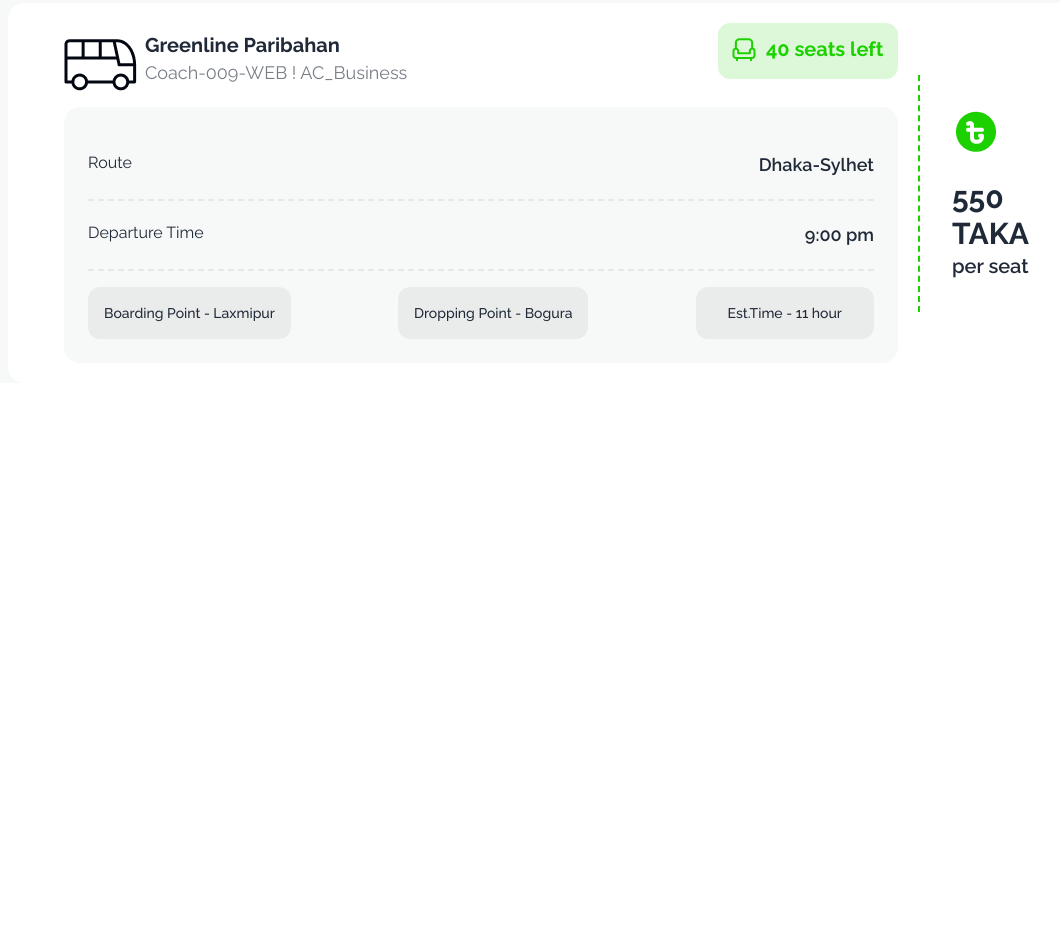
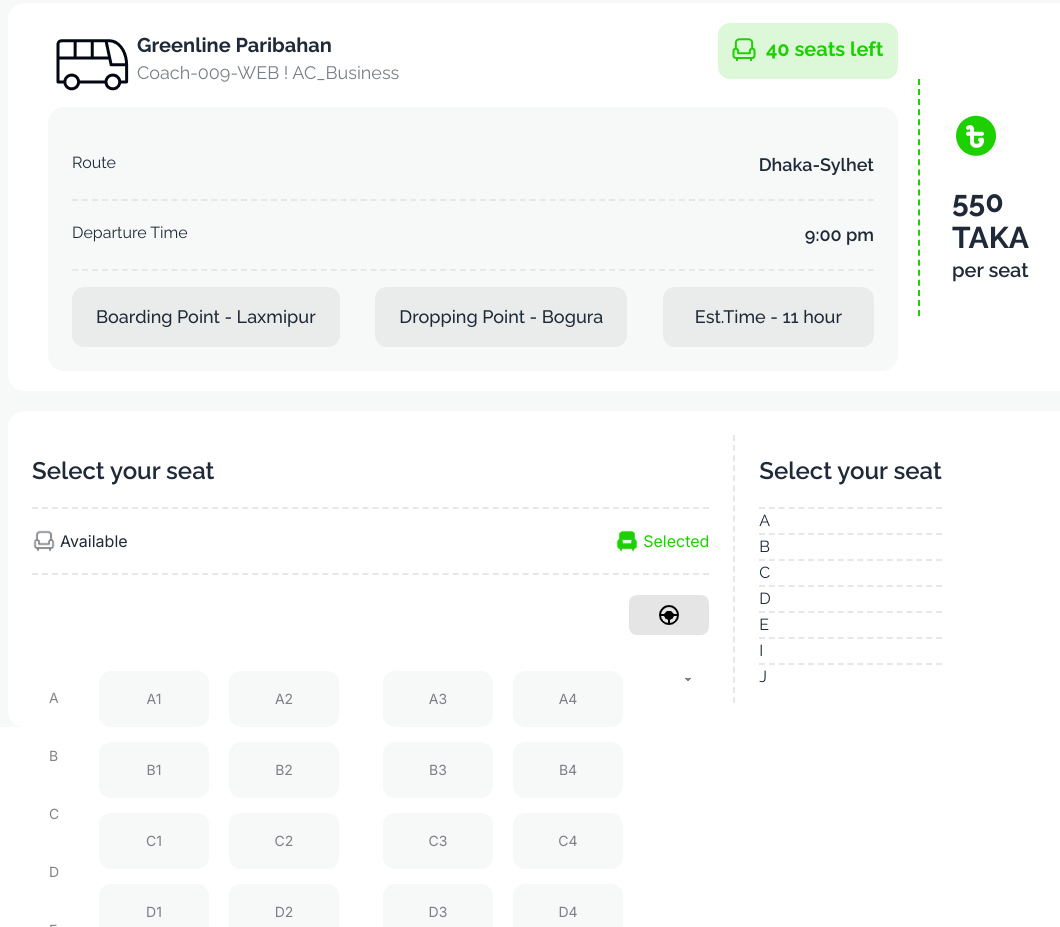
Before and after one commit to Rezaul1830187/Ticket, a plain HTML site: page index.html in a window 1280 px wide. Shown: the part 1505-2432 px from the top of the page, without its empty margins (88-1148 px from the left). Before the commit the page ends 1944 px from the top, so only its background shows below. Drawn offline with nearby package versions, Linux system fonts and the light colour scheme.

Commit message:
frontend almost done

```diff
--- a/index.html
+++ b/index.html
@@ -7,6 +7,22 @@
   <link href="https://cdn.jsdelivr.net/npm/daisyui@4.7.3/dist/full.min.css" rel="stylesheet" type="text/css" />
   <link href="https://fonts.googleapis.com/css2?family=Manrope:wght@200..800&family=Raleway:ital,wght@0,100..900;1,100..900&display=swap" rel="stylesheet">
   <link href="https://fonts.googleapis.com/css2?family=Inter:wght@100..900&family=Manrope:wght@200..800&family=Raleway:ital,wght@0,100..900;1,100..900&display=swap" rel="stylesheet">
+<style>
+.select button {
+  height: 56px;
+  width: 110px;
+  background-color: #F7F8F8;
+  border-radius: 12px;
+  margin-top: 15px;
+}
+.select p {
+  height: 42px;
+  width: 30px;
+}
+
+</style>
+
+
 </head>
 <body class="font-[raleway]">
   <section class="banner mx-24 mt-12 h-auto">
@@ -69,7 +85,7 @@
     <div class="lg:flex lg:divide-x-2 lg:divide-dashed divide-[#1DD100] justify-between mx-24 mt-7 rounded-2xl bg-white">
       <div class="p-5 w-full">
         <div class="flex  justify-between ">
-          <div class="flex pl-7 p-2">
+          <div class="flex pl-5 p-2">
             <img class="p-2" src="images/bus-logo.png" alt="">
             <div>
               <h3 class="text-xl font-bold">Greenline Paribahan</h3>
@@ -81,7 +97,7 @@
             <p class="font-bold mt-1 text-xl text-[#1DD100]">40 seats left</p>
           </div>
         </div>
-        <div class="bg-[#F7F8F8] ml-9 p-6 rounded-2xl divide-y-2 divide-dashed">
+        <div class="bg-[#F7F8F8] ml-5 p-6 rounded-2xl divide-y-2 divide-dashed">
           <div class="flex justify-between py-5">
             <div><p>Route</p></div>
             <div><p class="font-semibold text-lg">Dhaka-Sylhet</p></div>
@@ -91,14 +107,14 @@
             <div><p class="font-semibold text-lg">9:00 pm</p></div>
           </div>
           <div class="flex gap-5 pt-4 justify-between">
-            <div class="p-4 bg-[#030712] bg-opacity-5 rounded-xl">
-              <p class="font-medium text-sm">Boarding Point - Laxmipur</p>
+            <div class="p-4 px-6 bg-[#030712] bg-opacity-5 rounded-xl">
+              <p class="font-medium text-lg">Boarding Point - Laxmipur</p>
             </div>
-            <div class="p-4 bg-[#030712] bg-opacity-5 rounded-xl">
-              <p class="font-medium text-sm">Dropping Point - Bogura</p>
+            <div class="p-4 px-6 bg-[#030712] bg-opacity-5 rounded-xl">
+              <p class="font-medium text-lg">Dropping Point - Bogura</p>
             </div>
-            <div class="py-4 px-8 bg-[#030712] bg-opacity-5 rounded-xl">
-              <p class="font-medium text-sm"> Est.Time - 11 hour</p>
+            <div class="py-4  px-8 bg-[#030712] bg-opacity-5 rounded-xl">
+              <p class="font-medium text-lg"> Est.Time - 11 hour</p>
             </div>
           </div>
         </div>
@@ -109,6 +125,97 @@
         <p class="font-semibold text-xl">per seat</p>
       </div>
     </div>
+    <div class="selection mt-5 py-6 flex divide-x-2 divide-dashed rounded-2xl bg-white mx-24">
+      <div class="w-2/3 px-6">
+        <div class="divide-y-2  divide-dashed">
+          <div class="flex justify-between py-5">
+            <div><p class="text-2xl font-semibold">Select your seat</p></div>
+          </div>
+          <div class="flex justify-between py-5">
+            <div class="flex "><img class="w-6 h-6" src="images/seat-gray.png" alt=""><p class=" ml-1 font-[inter]">Available</p></div>
+            <div class="flex"><img class="w-6 h-6"  src="images/seat-green-filled.png" alt=""><p class=" ml-1 font-[inter] text-[#1DD100]">Selected</p></div>
+          </div>
+          <div class="flex justify-end py-5">
+            <div class="px-7 py-2 rounded-lg bg-[#030712] bg-opacity-10"><img src="images/steering.png" alt=""></div>
+          </div>
+        </div>
+        <div class="select flex text-[#030712] gap-5 text-opacity-50 font-[inter]">
+          <div class="grid grid-cols-1 gap-4">
+            <p class="mt-7">A</p>
+            <p>B</p>
+            <p>C</p>
+            <p>D</p>
+            <p>E</p>
+            <p>F</p>
+            <p>G</p>
+            <p>H</p>
+            <p>I</p>
+            <p>J</p>
+          </div>
+          <div class="grid grid-cols-1">
+            <button>A1</button>
+            <button>B1</button>
+            <button>C1</button>
+            <button>D1</button>
+            <button>E1</button>
+            <button>F1</button>
+            <button>G1</button>
+            <button>H1</button>
+            <button>I1</button>
+            <button>J1</button>
+          </div>
+          <div class="grid grid-cols-1 mr-6">
+            <button>A2</button>
+            <button>B2</button>
+            <button>C2</button>
+            <button>D2</button>
+            <button>E2</button>
+            <button>F2</button>
+            <button>G2</button>
+            <button>H2</button>
+            <button>I2</button>
+            <button>J2</button>
+          </div>
+          <div class="grid grid-cols-1">
+            <button>A3</button>
+            <button>B3</button>
+            <button>C3</button>
+            <button>D3</button>
+            <button>E3</button>
+            <button>F3</button>
+            <button>G3</button>
+            <button>H3</button>
+            <button>I3</button>
+            <button>J3</button>
+          </div>
+          <div class="grid grid-cols-1">
+            <button>A4</button>
+            <button>B4</button>
+            <button>C4</button>
+            <button>D4</button>
+            <button>E4</button>
+            <button>F4</button>
+            <button>G4</button>
+            <button>H4</button>
+            <button>I4</button>
+            <button>J4</button>
+          </div>
+        </div>
+      </div>
+        <div class="divide-y-2 px-6 divide-dashed">
+          <div class="flex justify-between py-5">
+            <div><p class="text-2xl font-semibold">Select your seat</p></div>
+          </div>
+          <p>A</p>
+            <p>B</p>
+            <p>C</p>
+            <p>D</p>
+            <p>E</p>
+
+            <p>I</p>
+            <p>J</p>
+        </div>
+    </div>
   </section>
 </body>
 </html>
```
Also changed, not shown: images/steering.png (added).
